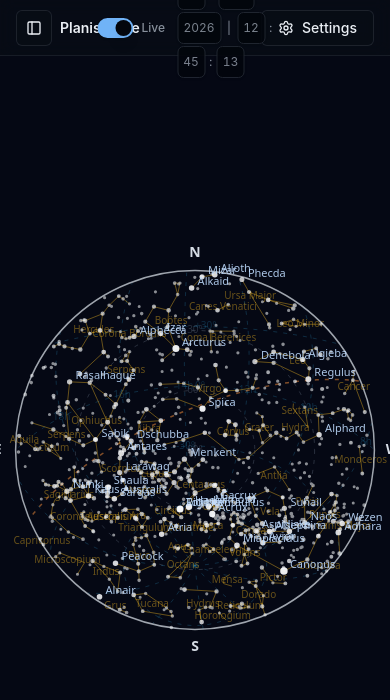
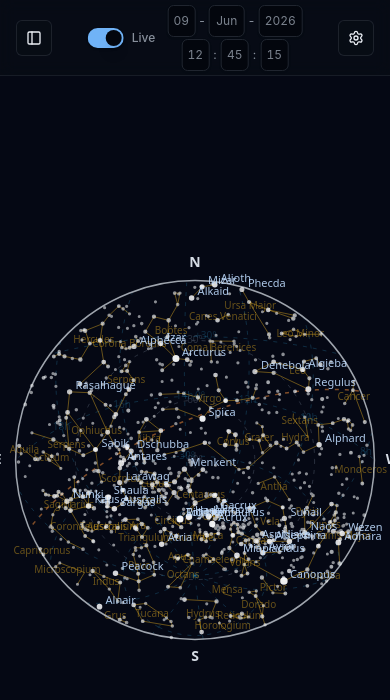
Before and after one commit to ayrea/astro, a React (Vite) app: page / in a window 390 px wide. Shown: the top 700 px of the page. Built offline with nearby package versions, Linux system fonts and the light colour scheme.

Commit message:
Layout fixes

```diff
--- a/src/components/InfoPanel.tsx
+++ b/src/components/InfoPanel.tsx
@@ -103,7 +103,7 @@ export function InfoPanel({ onClose, className }: InfoPanelProps) {
   return (
     <aside
       className={cn(
-        "order-2 flex shrink-0 flex-col border-border/60 bg-card/80 backdrop-blur md:order-1",
+        "order-2 flex min-h-0 shrink-0 flex-col overflow-hidden border-border/60 bg-card/80 backdrop-blur md:order-1",
         "max-h-[40dvh] w-full border-t",
         "md:h-full md:max-h-none md:w-80 md:border-r md:border-t-0",
         className,
--- a/src/components/ObserverTimeControls.tsx
+++ b/src/components/ObserverTimeControls.tsx
@@ -13,14 +13,9 @@ import {
 } from "@/lib/dateTime";
 import { cn } from "@/lib/utils";
 
-const DATE_TIME_PARTS: ObserverDateTimePart[] = [
-  "day",
-  "month",
-  "year",
-  "hours",
-  "minutes",
-  "seconds",
-];
+const DATE_PARTS: ObserverDateTimePart[] = ["day", "month", "year"];
+const TIME_PARTS: ObserverDateTimePart[] = ["hours", "minutes", "seconds"];
+const DATE_TIME_PARTS: ObserverDateTimePart[] = [...DATE_PARTS, ...TIME_PARTS];
 
 const PART_LABELS: Record<ObserverDateTimePart, string> = {
   day: "Day",
@@ -72,6 +67,62 @@ function getPartAriaValues(
     case "seconds":
       return { now: date.getSeconds(), min: 0, max: 59 };
   }
+}
+
+interface DateTimePartGroupProps {
+  parts: ObserverDateTimePart[];
+  separator: "-" | ":";
+  displayParts: ObserverDateTimeParts;
+  isLive: boolean;
+  invalidPart: ObserverDateTimePart | null;
+  onUpdatePart: (part: ObserverDateTimePart, value: string) => void;
+  onCommitPart: (part: ObserverDateTimePart) => void;
+  onStepPart: (part: ObserverDateTimePart, direction: 1 | -1) => void;
+}
+
+function DateTimePartGroup({
+  parts,
+  separator,
+  displayParts,
+  isLive,
+  invalidPart,
+  onUpdatePart,
+  onCommitPart,
+  onStepPart,
+}: DateTimePartGroupProps) {
+  return (
+    <div className="flex items-center gap-0.5">
+      {parts.map((part, index) => {
+        const ariaValues = getPartAriaValues(part, displayParts);
+
+        return (
+          <div key={part} className="flex items-center gap-0.5">
+            <DateTimePartInput
+              part={part}
+              value={displayParts[part]}
+              readOnly={isLive}
+              invalid={invalidPart === part}
+              ariaLabel={PART_LABELS[part]}
+              widthClass={PART_WIDTHS[part]}
+              inputMode={part === "month" ? "text" : "numeric"}
+              maxLength={PART_MAX_LENGTH[part]}
+              ariaValueNow={ariaValues?.now}
+              ariaValueMin={ariaValues?.min}
+              ariaValueMax={ariaValues?.max}
+              onChange={(value) => onUpdatePart(part, value)}
+              onCommit={() => onCommitPart(part)}
+              onStep={(direction) => onStepPart(part, direction)}
+            />
+            {index < parts.length - 1 && (
+              <span aria-hidden="true" className="px-0.5">
+                {separator}
+              </span>
+            )}
+          </div>
+        );
+      })}
+    </div>
+  );
 }
 
 export function ObserverTimeControls() {
@@ -141,6 +192,15 @@ export function ObserverTimeControls() {
     [observerTime, setObserverTime],
   );
 
+  const partGroupProps = {
+    displayParts,
+    isLive,
+    invalidPart,
+    onUpdatePart: updateDraftPart,
+    onCommitPart: commitPart,
+    onStepPart: stepPart,
+  };
+
   return (
     <div className="flex items-center gap-3">
       <div className="flex items-center gap-2">
@@ -158,48 +218,22 @@ export function ObserverTimeControls() {
         aria-live={isLive ? "polite" : undefined}
         aria-label="Observer date and time"
         className={cn(
-          "flex min-w-0 max-w-[min(100vw-8rem,28rem)] flex-wrap items-center gap-0.5 text-xs text-muted-foreground",
+          "flex min-w-0 flex-col items-center gap-0.5 text-xs text-muted-foreground md:max-w-[min(100vw-8rem,28rem)] md:flex-row md:items-center",
         )}
       >
-        {DATE_TIME_PARTS.map((part, index) => {
-          const ariaValues = getPartAriaValues(part, displayParts);
-
-          return (
-            <div key={part} className="flex items-center gap-0.5">
-              {index === 3 && (
-                <span aria-hidden="true" className="mx-1">
-                  |
-                </span>
-              )}
-              <DateTimePartInput
-                part={part}
-                value={displayParts[part]}
-                readOnly={isLive}
-                invalid={invalidPart === part}
-                ariaLabel={PART_LABELS[part]}
-                widthClass={PART_WIDTHS[part]}
-                inputMode={part === "month" ? "text" : "numeric"}
-                maxLength={PART_MAX_LENGTH[part]}
-                ariaValueNow={ariaValues?.now}
-                ariaValueMin={ariaValues?.min}
-                ariaValueMax={ariaValues?.max}
-                onChange={(value) => updateDraftPart(part, value)}
-                onCommit={() => commitPart(part)}
-                onStep={(direction) => stepPart(part, direction)}
-              />
-              {index < 2 && (
-                <span aria-hidden="true" className="px-0.5">
-                  -
-                </span>
-              )}
-              {index >= 3 && index < 5 && (
-                <span aria-hidden="true" className="px-0.5">
-                  :
-                </span>
-              )}
-            </div>
-          );
-        })}
+        <DateTimePartGroup
+          parts={DATE_PARTS}
+          separator="-"
+          {...partGroupProps}
+        />
+        <span aria-hidden="true" className="mx-1 hidden md:inline">
+          |
+        </span>
+        <DateTimePartGroup
+          parts={TIME_PARTS}
+          separator=":"
+          {...partGroupProps}
+        />
       </div>
     </div>
   );
--- a/src/components/Settings.tsx
+++ b/src/components/Settings.tsx
@@ -279,11 +279,11 @@ export function SettingsTrigger() {
       <SheetTrigger asChild>
         <Button
           variant="outline"
-          className="border-border/80 bg-card/80 backdrop-blur"
+          className="border-border/80 bg-card/80 backdrop-blur max-md:h-9 max-md:w-9 max-md:px-0"
           aria-label="Open settings"
         >
           <SettingsIcon className="h-4 w-4" />
-          Settings
+          <span className="hidden md:inline">Settings</span>
         </Button>
       </SheetTrigger>
       <SheetContent side="center" size="large" onDismiss={handleCancel}>
--- a/src/components/Toolbar.tsx
+++ b/src/components/Toolbar.tsx
@@ -12,7 +12,7 @@ interface ToolbarProps {
 
 export function Toolbar({ infoOpen, onInfoToggle }: ToolbarProps) {
   return (
-    <header className="relative z-30 flex h-14 shrink-0 items-center justify-between border-b border-border/60 bg-card/80 px-4 backdrop-blur">
+    <header className="relative z-30 flex min-h-14 shrink-0 items-center justify-between border-b border-border/60 bg-card/80 px-4 py-1.5 backdrop-blur max-md:min-h-[4.75rem]">
       <div className="flex items-center gap-2">
         <Button
           variant="outline"
@@ -27,7 +27,6 @@ export function Toolbar({ infoOpen, onInfoToggle }: ToolbarProps) {
         >
           <PanelLeft className="h-4 w-4" />
         </Button>
-        <h1 className="text-sm font-semibold text-foreground">Planisphere</h1>
       </div>
       <div className="absolute left-1/2 z-10 -translate-x-1/2">
         <ObserverTimeControls />
```
